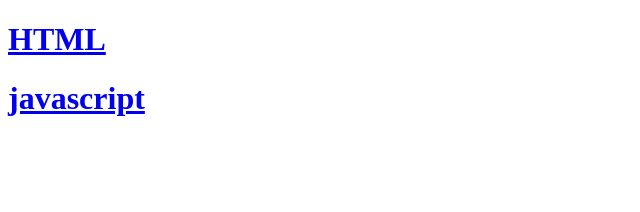
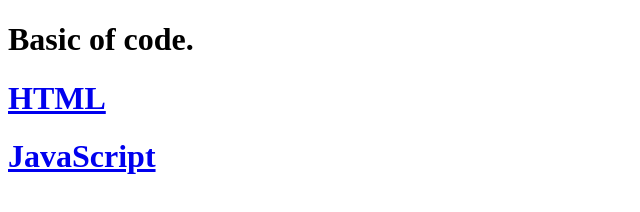
Before and after one commit to yash-162/Front-end, a plain HTML site: page index.html in a window 1280 px wide. Shown: the whole page, without its empty margins (0-640 px from the left). Drawn offline with Linux system fonts and the light colour scheme.

Commit message:
update link

```diff
--- a/index.html
+++ b/index.html
@@ -7,7 +7,8 @@
     <title>Project</title>
 </head>
 <body>
+    <h1>Basic of code.</h1>
     <h1><a href="html">HTML</a></h1>
-    <h1><a href="javascript">javascript</a></h1>
+    <h1><a href="javascript">JavaScript</a></h1>
 </body>
 </html>
```
